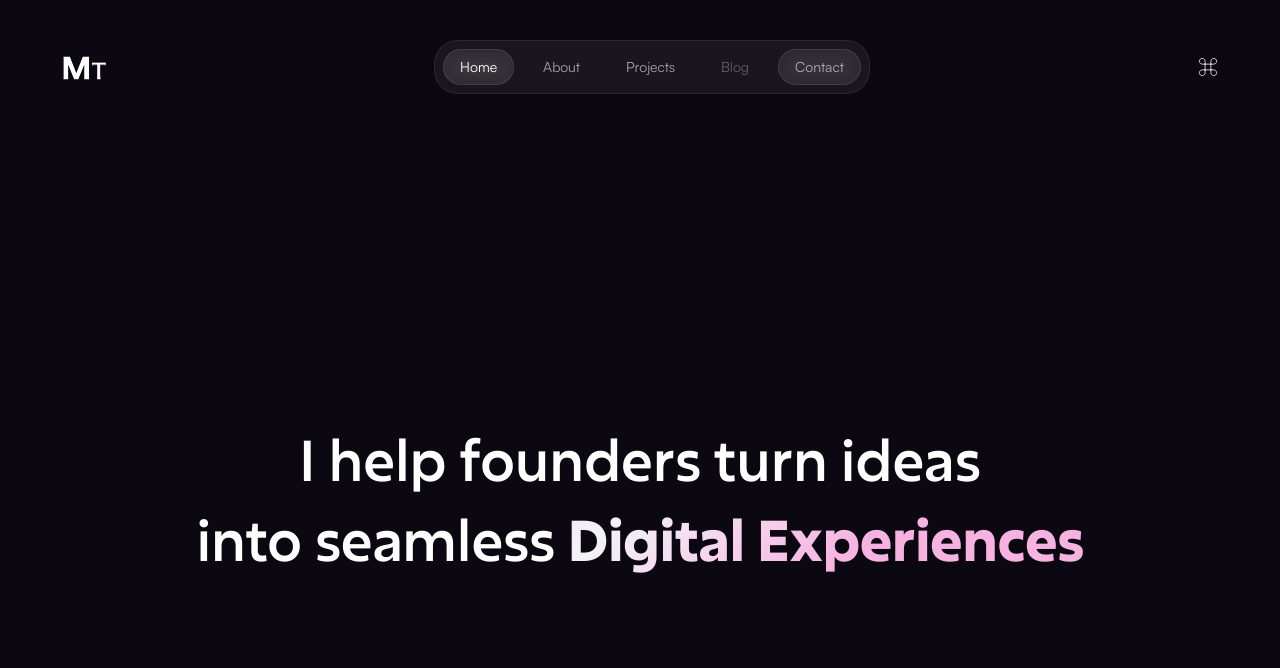
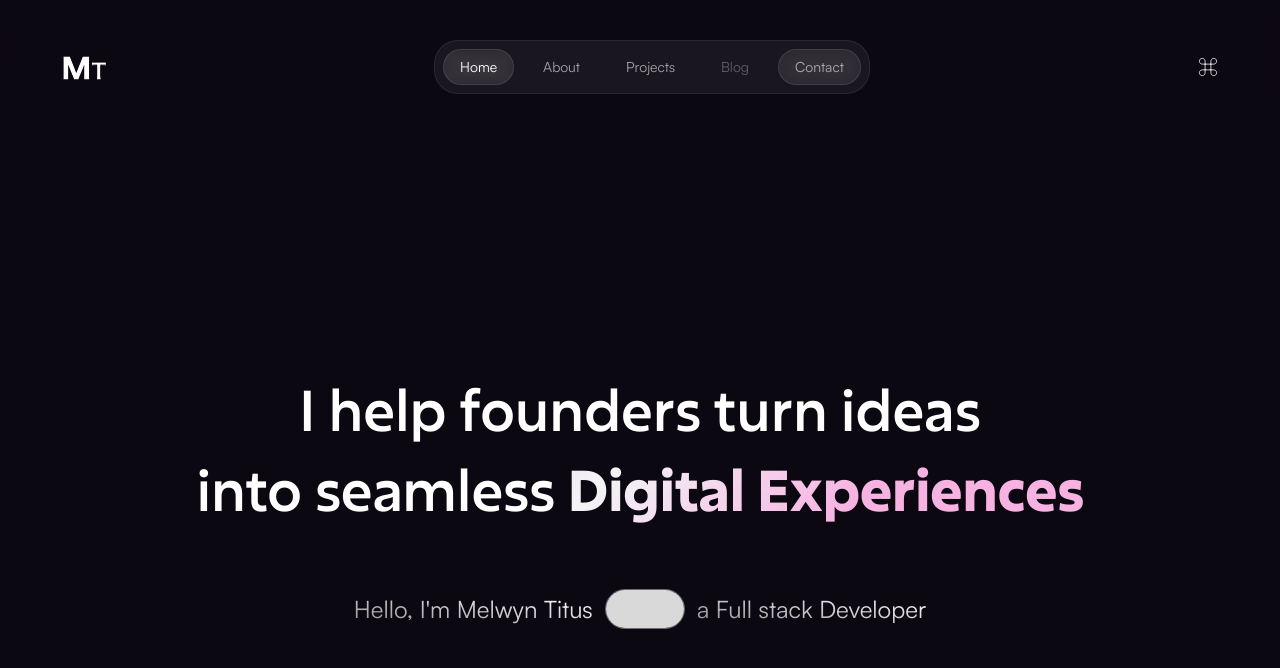
Before and after one commit to devtitus/portfolio-website-2026, a Next.js app: page / in a window 1280 px wide. Shown: the top 668 px of the page. Built offline with nearby package versions, Linux system fonts and the light colour scheme.

Commit message:
feat(home): introduce hero description and welcome icon
Adds a hero description with a welcome icon to the hero section
on the homepage. This enhances the visual appeal and provides a
brief introduction. Includes styling and animation for the icon.

```diff
--- a/app/pages/home/components/heroSection.tsx
+++ b/app/pages/home/components/heroSection.tsx
@@ -1,13 +1,17 @@
 import React from "react";
 import styles from "@/app/styles/home/components/hero.module.css";
 import { AuroraText } from "@/components/magicui/aurora-text";
+import Image from "next/image";
 
 const HeroSection = () => {
   return (
     <section className={`${styles.heroSection} ${styles.commonStyleSection}`}>
+      <div className={styles.heroSectionWrapper}>
         {/* Hero Heading */}
         <h1 className={styles.heroTitle}>
-        <span className={styles.heroTitleLine}>I help founders turn ideas</span>
+          <span className={styles.heroTitleLine}>
+            I help founders turn ideas
+          </span>
           <span className={styles.heroTitleLine}>
             into seamless{" "}
             <AuroraText
@@ -19,6 +23,26 @@ const HeroSection = () => {
             </AuroraText>
           </span>
         </h1>
+        {/* Hero Description */}
+        <div className={styles.heroDescriptionWrapper}>
+          <span className={styles.heroDescriptionText}>
+            Hello, I'm Melwyn Titus
+          </span>
+          <div className={styles.heroDescriptionSeparator}>
+            <div className={styles.separatorShutter}></div>
+            <Image
+              src="/home/hi.png"
+              alt="Welcome Icon"
+              width={32}
+              height={32}
+              className={`${styles.hiIcon} animate-wave`}
+            />
+          </div>
+          <span className={styles.heroDescriptionText}>
+            a Full stack Developer
+          </span>
+        </div>
+      </div>
     </section>
   );
 };
--- a/app/styles/globals.css
+++ b/app/styles/globals.css
@@ -161,6 +161,12 @@
   --glass-color: rgba(255, 255, 255, 0.06);
   --page-bg: #0c0811;
   --default-text-color: #ffffff;
+  --monochrome-gradient-text-color: linear-gradient(
+    189deg,
+    #fff 6.79%,
+    rgba(153, 153, 153, 0.9) 105.17%
+  );
+  --hero-separator-border-color: rgba(255, 255, 255, 0.4);
 
   /* Navigation Text Colors */
   --nav-text-active: #ffffff;
@@ -184,6 +190,10 @@
 
   /* Padding */
   --padding-inline-60px: 60px;
+
+  /* Gap */
+  --gap-12px: 12px;
+  --gap-60px: 60px;
 
   /* Font */
   --font-family-primary: "Excon", system-ui, -apple-system, BlinkMacSystemFont,
--- a/app/styles/home/components/hero.module.css
+++ b/app/styles/home/components/hero.module.css
@@ -30,3 +30,72 @@
   font-weight: 700;
   text-transform: capitalize;
 }
+
+.heroSectionWrapper {
+  display: flex;
+  flex-direction: column;
+  justify-content: center;
+  align-items: center;
+  gap: var(--gap-60px);
+}
+
+.heroDescriptionWrapper {
+  display: flex;
+  flex-direction: row;
+  align-items: center;
+  gap: var(--gap-12px);
+}
+
+.heroDescriptionText {
+  text-align: center;
+  font-family: var(--font-family-secondary);
+  font-size: 24px;
+  font-style: normal;
+  font-weight: 400;
+  line-height: normal;
+  background: var(--monochrome-gradient-text-color);
+  background-clip: text;
+  -webkit-background-clip: text;
+  -webkit-text-fill-color: transparent;
+}
+
+.separatorShutter,
+.heroDescriptionSeparator {
+  width: 80px;
+  height: 40px;
+}
+
+.hiIcon {
+  width: 32px;
+  height: 32px;
+  aspect-ratio: 1/1;
+  transform-origin: 70% 70%;
+}
+
+.heroDescriptionSeparator:hover .hiIcon {
+  animation-play-state: active;
+}
+
+.heroDescriptionSeparator {
+  border-radius: var(--border-radius-40px);
+  background: transparent;
+  overflow: hidden;
+  position: relative;
+  display: flex;
+  align-items: center;
+  justify-content: center;
+  border: 1px solid var(--hero-separator-border-color);
+}
+
+.separatorShutter {
+  transform: translateY(0%);
+  background: #d9d9d9;
+  transition: transform 0.5s ease-in-out;
+  position: absolute;
+  z-index: 4;
+}
+
+.heroDescriptionSeparator:hover .separatorShutter {
+  transform: translateY(-100%);
+  transition: transform 0.4s ease-out;
+}
--- a/tailwind.config.js
+++ b/tailwind.config.js
@@ -57,6 +57,7 @@ export default {
 			},
 			animation: {
 				aurora: "aurora 8s ease-in-out infinite alternate",
+				wave: "wave 2s ease-in-out infinite",
 			},
 			keyframes: {
 				aurora: {
@@ -81,6 +82,17 @@ export default {
 						transform: "rotate(-5deg) scale(0.9)",
 					},
 				},
+				wave: {
+					"0%, 100%": {
+						transform: "rotate(0deg)",
+					},
+					"10%, 30%, 50%, 70%, 90%": {
+						transform: "rotate(-10deg)",
+					},
+					"20%, 40%, 60%, 80%": {
+						transform: "rotate(10deg)",
+					},
+				},
 			},
 		}
 	},
```
Also changed, not shown: public/home/hi.png (added). Lines whose indentation alone changed are shown as unchanged.
